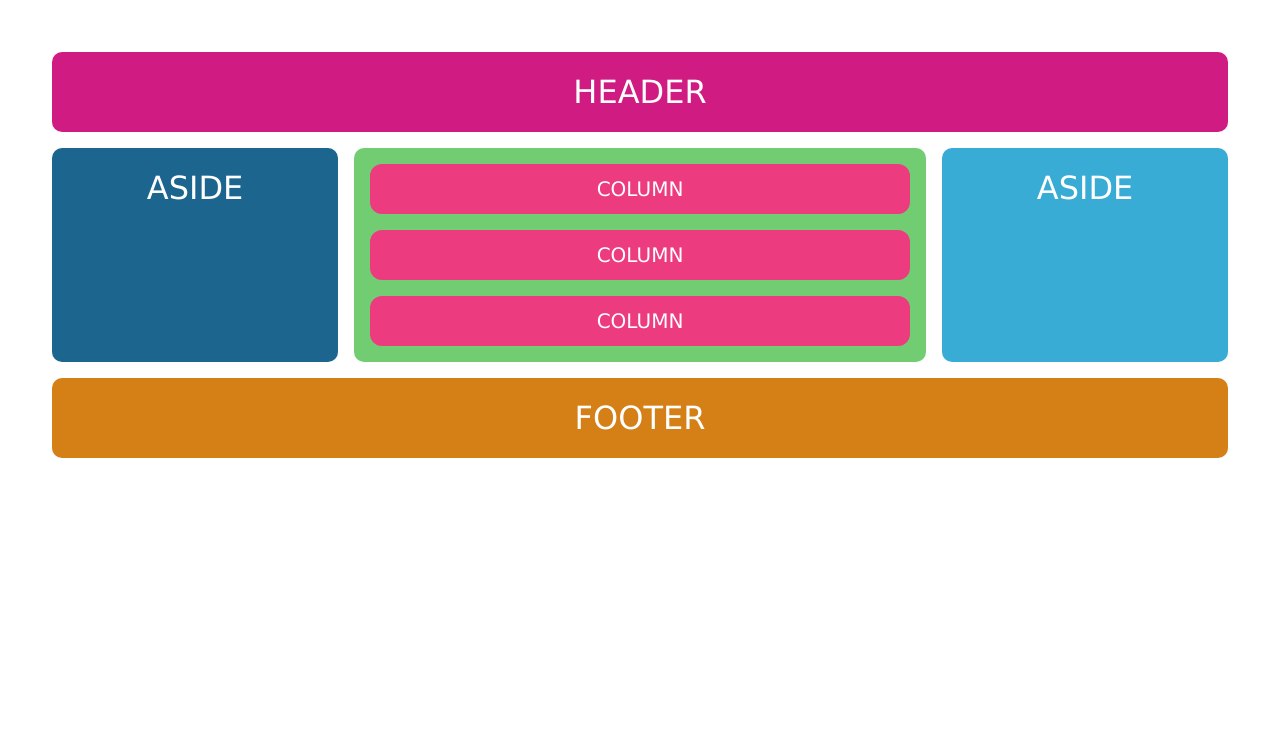
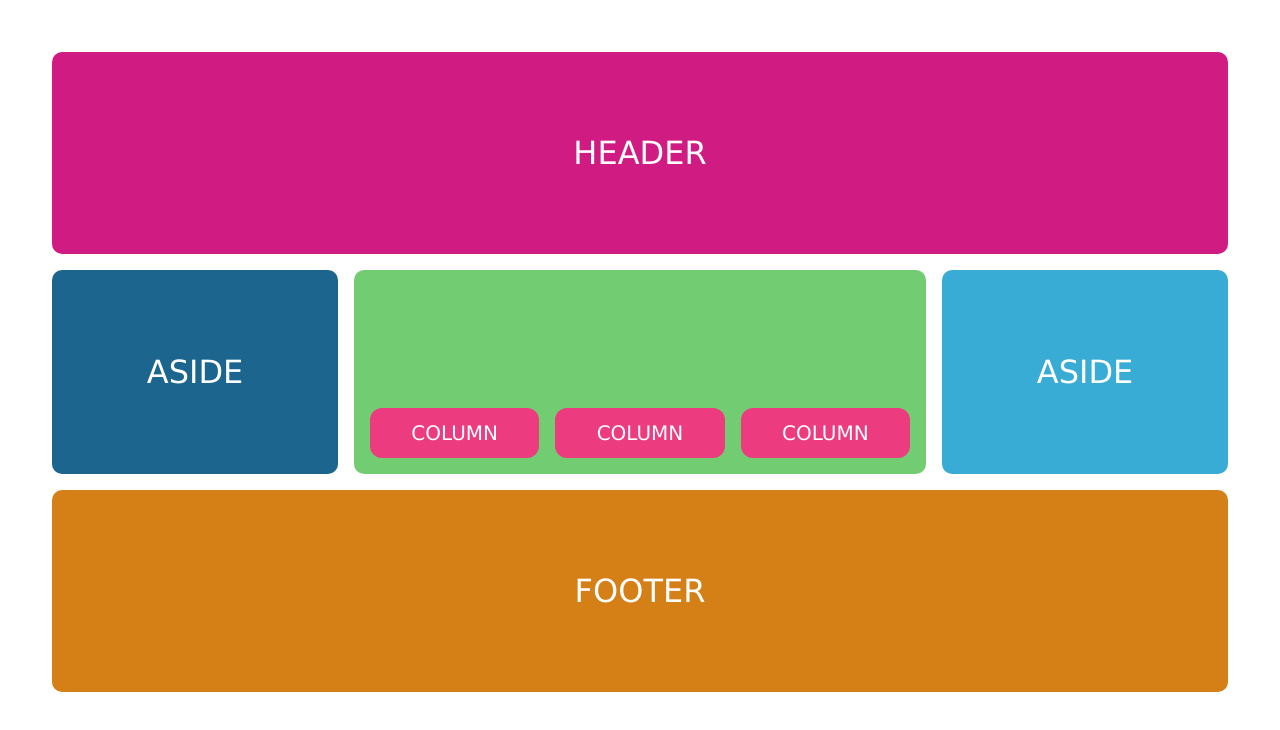
Before and after one commit to scranso/grid-wireframe-practice, a plain HTML site: page index.html in a window 1280 px wide. Drawn offline with Linux system fonts and the light colour scheme.

Commit message:
updated to adjust column sizes

```diff
--- a/css/style.css
+++ b/css/style.css
@@ -15,6 +15,7 @@ body {
     grid-template-columns: 1fr;
     row-gap: 1rem;
     border-radius: 10px;
+    /* min-height: 100vh; */
 }
 
 .header {
@@ -23,32 +24,61 @@ body {
     grid-template-columns: auto;
     border-radius: 10px;
     justify-content: center;
+    text-align: center;
     padding: 1rem;
 }
 
 @media (min-width: 768px) {
     .grid-container {
         grid-template-columns: 1fr 2fr 1fr;
+        grid-template-areas:
+            "header header header"
+            "asideL main asideR"
+            "footer footer footer";
         column-gap: 1rem;
+        row-gap: 1rem;
+        min-height: 80vh;
     }
     .aside-top {
-        grid-column: 1;
+        display: grid;
+        grid-area: asideL;
+        height: 100%;
+        align-items: center;
 
     }
 
     .aside-bottom {
-        grid-column: 3;
-
+        display: grid;
+        grid-area: asideR;
+        height: 100%;
+        align-items: center;
     }
 
     .main {
-        grid-column: 2;
+        grid-area: main;
+        display: grid;
+        grid-template-rows: auto auto 1;
+        grid-template-columns: repeat(3, 1fr);
+        align-items: end;
+    }
 
+    .header {
+        grid-area: header;
+        align-items: center;
     }
-    .header,
+
+    .article {
+        grid-column: 1 / -1;
+        font-size: 24px;
+    }
+
     .footer {
-        grid-column: 1 / -1;
+        display: grid;
+        grid-area: footer;
+        text-align: center;
+        align-items: center;
     }
+
 }
 
 .aside-top {
@@ -61,8 +91,6 @@ body {
 .column {
     background: rgb(237, 59, 127);
     border-radius: 12px;
-    row-gap: 1rem;
-    text-align: center;
     font-size: 20px;
     padding: 10px;
 }
@@ -73,6 +101,7 @@ body {
     padding: 1rem;
     gap: 1rem;
     border-radius: 10px;
+    text-align: center;
 }
 
 .aside-bottom {
```
